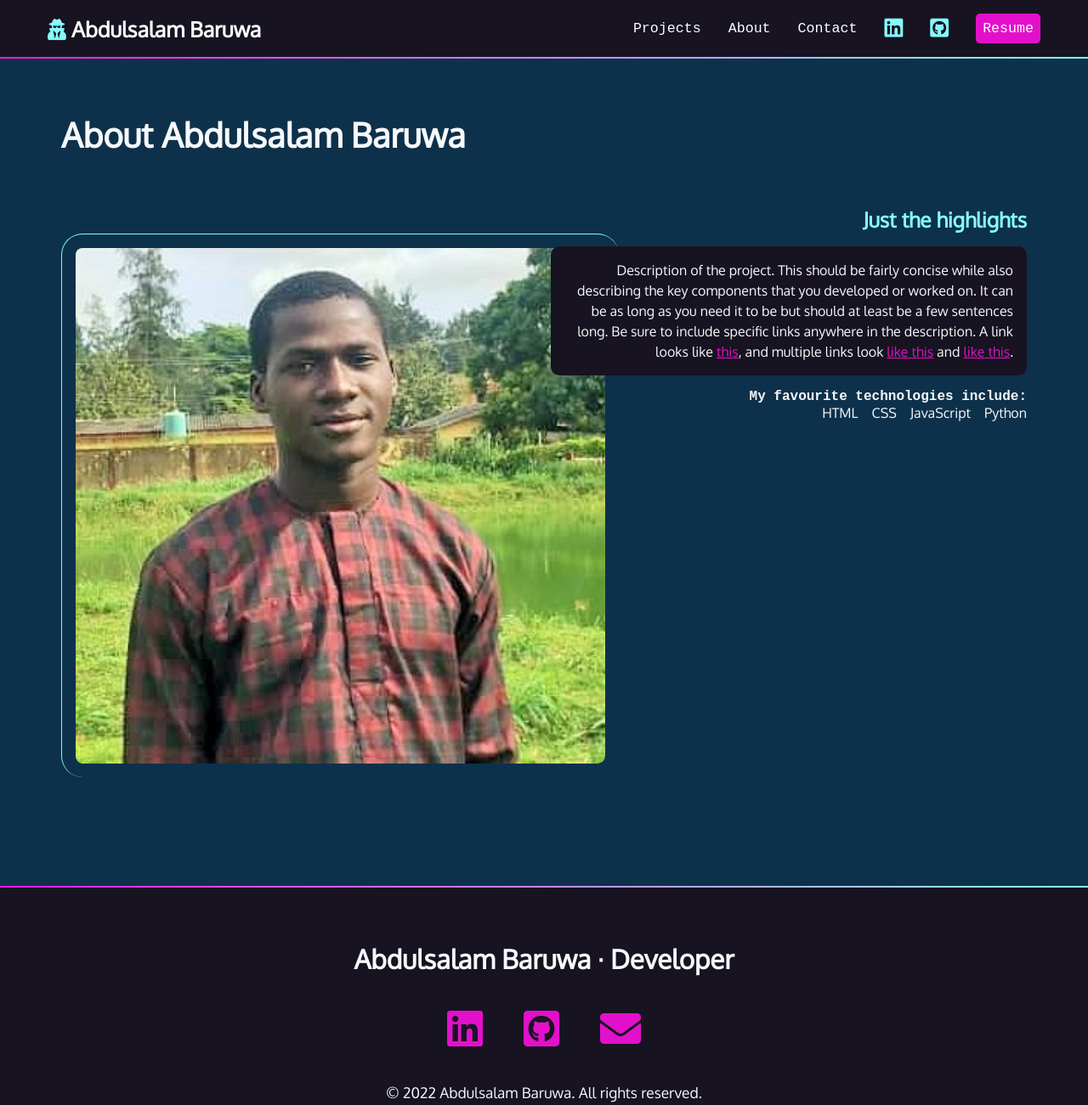
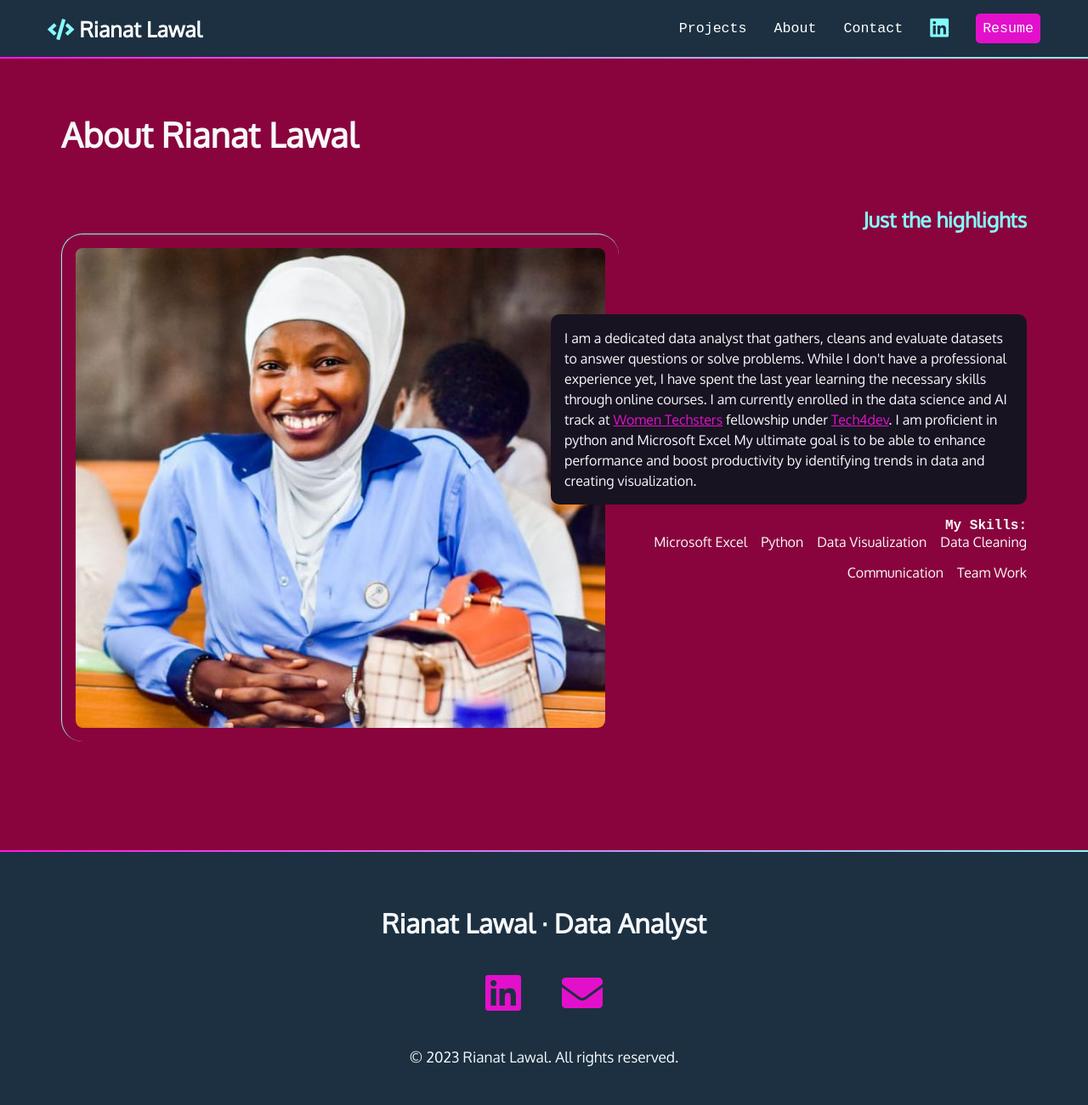
Before and after one commit to dmystical-coder/portfolio-website, a plain HTML site: page about.html in a window 1280 px wide. Shown: the whole page at 85% size. Drawn offline with Linux system fonts and the light colour scheme; a web font is replaced by a local one.

Commit message:
Tweak: Rianat Lawal

```diff
--- a/about.html
+++ b/about.html
@@ -1,47 +1,35 @@
 <!DOCTYPE html>
 <html lang="en">
+
 <head>
   <meta charset="UTF-8" />
   <meta http-equiv="X-UA-Compatible" content="IE=edge" />
   <meta name="viewport" content="width=device-width, initial-scale=1.0" />
-    <title>Abdulsalam Baruwa | About me</title>
+  <title>Rianat Lawal | About me</title>
   <link rel="preconnect" href="https://fonts.googleapis.com" />
   <link rel="preconnect" href="https://fonts.gstatic.com" crossorigin />
-    <link
-      href="https://fonts.googleapis.com/css2?family=Oxygen&family=Oxygen+Mono&display=swap"
-      rel="stylesheet"
-    />
-    <link
-      rel="stylesheet"
-      href="https://cdnjs.cloudflare.com/ajax/libs/font-awesome/5.15.4/css/all.min.css"
-    />
+  <link href="https://fonts.googleapis.com/css2?family=Oxygen&family=Oxygen+Mono&display=swap" rel="stylesheet" />
+  <link rel="stylesheet" href="https://cdnjs.cloudflare.com/ajax/libs/font-awesome/5.15.4/css/all.min.css" />
   <link rel="stylesheet" href="./assets/css/main.css" />
 </head>
+
 <body>
   <header>
     <nav>
       <ul>
         <li>
           <h1>
-              <a href="./index.html"
-                ><span class="fas fa-user-secret" aria-hidden="true"></span>
-                <span>Abdulsalam Baruwa</span></a
-              >
+            <a href="./index.html"><span class="fas fa-solid fa-code" aria-hidden="true"></span>
+              <span>Rianat Lawal</span></a>
           </h1>
         </li>
         <li><a href="./index.html#projects">Projects</a></li>
         <li><a href="./about.html">About</a></li>
         <li><a href="./index.html#contact">Contact</a></li>
         <li>
-            <a href="https://www.linkedin.com/in/jen4web/" target="_blank">
+          <a href="https://www.linkedin.com/in/lawal-rianat-77b53a197" target="_blank">
             <span class="fab fa-linkedin" aria-hidden="true"></span>
             <span class="sr-only">LinkedIn</span>
-            </a>
-          </li>
-          <li>
-            <a href="https://www.github.com/dmystical-coder" target="_blank">
-              <span class="fab fa-github-square" aria-hidden="true"></span>
-              <span class="sr-only">Github</span>
           </a>
         </li>
         <li><a href="#" target="_blank" class="button">Resume</a></li>
@@ -53,33 +41,30 @@
   <main>
     <div class="section-dkblue">
       <section id="projects">
-              <h2>About Abdulsalam Baruwa</h2>
+        <h2>About Rianat Lawal</h2>
         <article>
           <div class="text">
             <h3>Just the highlights</h3>
             <p class="project-description">
-                    Description of the project. This should be fairly concise while
-                    also describing the key components that you developed or worked
-                    on. It can be as long as you need it to be but should at least
-                    be a few sentences long. Be sure to include specific links
-                    anywhere in the description. A link looks like
-                    <a href="https://frontendmasters.github.io/grid-flexbox-v2/"
-                      >this</a
-                    >, and multiple links look <a href="#">like this</a> and
-                    <a href="#">like this</a>.
+              I am a dedicated data analyst that gathers, cleans and evaluate datasets to answer questions or solve
+              problems. While I don't have a professional experience yet, I have spent the last year learning the
+              necessary skills through online courses. I am currently enrolled in the data science and AI track at <a href="https://tech4dev.com/programs/women-techsters.html">Women Techsters</a> fellowship under <a href="https://tech4dev.com/">Tech4dev</a>.
+
+              I am proficient in python and Microsoft Excel
+              My ultimate goal is to be able to enhance performance and boost productivity by identifying trends in data
+              and creating visualization.
             </p>
-                  <h4>My favourite technologies include:</h4>
+            <h4>My Skills:</h4>
             <ul>
-                    <li>HTML</li>
-                    <li>CSS</li>
-                    <li>JavaScript</li>
+              <li>Microsoft Excel</li>
               <li>Python</li>
+              <li>Data Visualization</li>
+              <li>Data Cleaning</li>
+              <li>Communication</li>
+              <li>Team Work</li>
             </ul>
           </div>
-                <img
-                  src="./assets/img/dinho.jpeg"
-                  alt="a picture of Abdulsalam"
-                />
+          <img src="./assets/img/rianat.jpeg" alt="a picture of Rianat" />
         </article>
       </section>
     </div>
@@ -87,28 +72,24 @@
     <div class="gradient"></div>
   </main>
   <footer>
-      <h2>Abdulsalam Baruwa &middot; Developer</h2>
+    <h2>Rianat Lawal &middot; Data Analyst</h2>
     <ul>
       <li>
-          <a href="https://www.linkedin.com/in/jen4web" target="_blank">
+        <a href="https://www.linkedin.com/in/lawal-rianat-77b53a197" target="_blank">
           <span class="fab fa-linkedin" aria-hidden="true"></span>
           <span class="sr-only">LinkedIn</span>
         </a>
       </li>
+
       <li>
-          <a href="https://www.github.com/dmystical-coder" target="_blank">
-            <span class="fab fa-github-square" aria-hidden="true"></span>
-            <span class="sr-only">Github</span>
-          </a>
-        </li>
-        <li>
-          <a href="mailto:dmystical.coder@gmail.com">
+        <a href="mailto:lawalrianat@gmail.com">
           <span class="fas fa-envelope" aria-hidden="true"></span>
           <span class="sr-only">Email</span>
         </a>
       </li>
     </ul>
-      <p><small>&copy; 2022 Abdulsalam Baruwa. All rights reserved.</small></p>
+    <p><small>&copy; 2023 Rianat Lawal. All rights reserved.</small></p>
   </footer>
 </body>
+
 </html>
--- a/assets/css/main.css
+++ b/assets/css/main.css
@@ -25,7 +25,7 @@ body {
   padding: 0;
   margin: 0;
   font-family: var(--sans);
-  background-color: var(--black);
+  background-color: #1C3041;
   color: var(--white);
   font-size: var(--font-size);
 }
@@ -37,11 +37,17 @@ h3 {
 }
 
 a {
+  color: #89043D;
+}
+a:hover {
+  opacity: .9;
+  text-decoration: none;
+}
+footer li a, p a{
   color: var(--magenta);
 }
-a:hover {
+footer li a:hover{
   color: var(--hotmag);
-  text-decoration: none;
 }
 
 img{
@@ -52,10 +58,10 @@ img{
 /* background color divs */
 
 .section-plum {
-  background-color: var(--plum);
+  background-color: #B2ABF2;
 }
 .section-dkblue{
-  background-color: var(--dkblue);
+  background-color: #89043D;
 }
 
 .gradient {
@@ -110,6 +116,8 @@ img{
 }
 
 .project-description{
+  margin-top: 6rem;
+  text-align: left;
   background-color: var(--black);
   color: var(--white);
   font-size: 1rem;
@@ -177,6 +185,7 @@ img{
 /* contact section */
 
 #contact {
+  color: black;
   width: 100%;
   text-align: center;
   margin: 0 auto;
```
Also changed, not shown: index.html (+47 -67 lines), assets/img/dinho.jpeg (deleted), assets/img/profile_img.jpg (deleted), assets/img/rianat.jpeg (added), 1 other file. Lines whose indentation alone changed are shown as unchanged.
